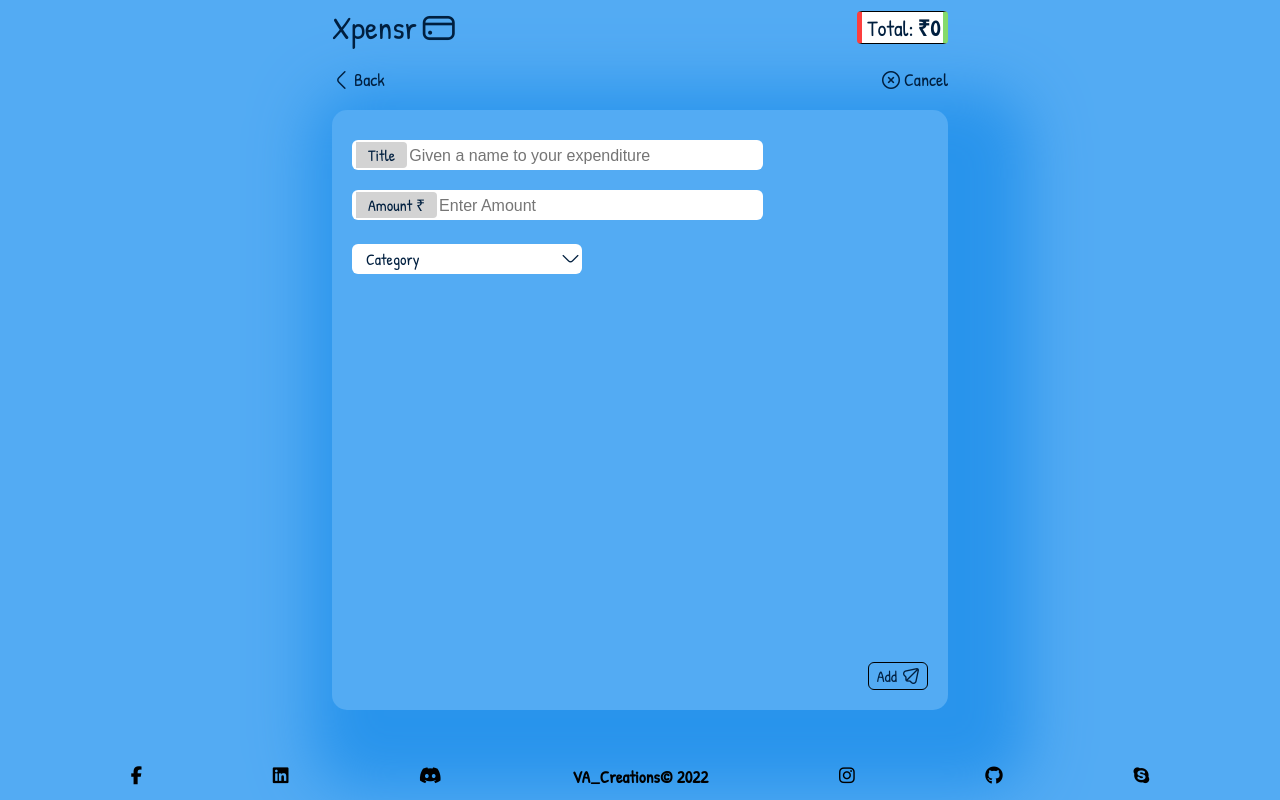
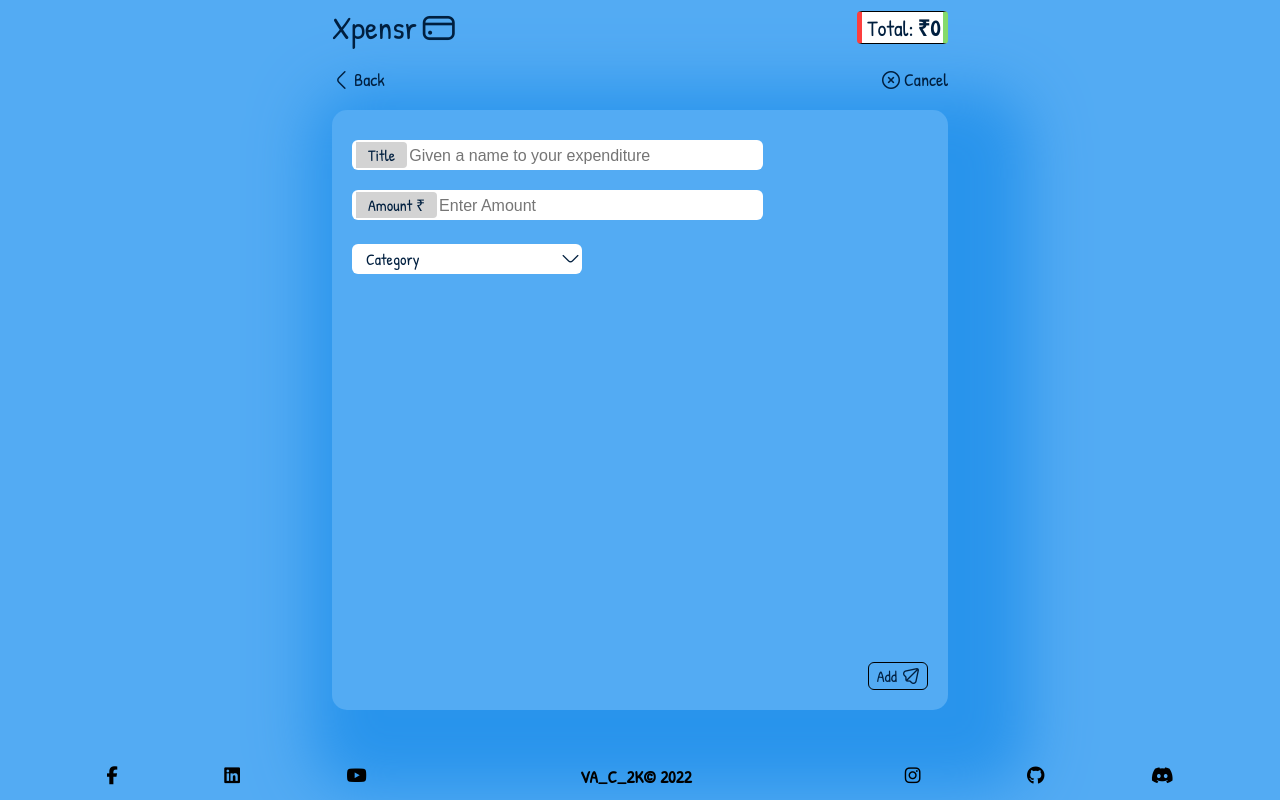
Before and after one commit to VA-C-2K/Xpenser, a React (Create React App) app: page /add-expense in a window 1280 px wide. Built offline with nearby package versions, Linux system fonts and the light colour scheme.

Commit message:
modified footer

```diff
--- a/src/components/footer/index.js
+++ b/src/components/footer/index.js
@@ -22,6 +22,36 @@
         <i className='fab fa-linkedin' id="linkdin" />
       </a>
       <a
+        className='social-icon-link youtube'
+        href='https://www.youtube.com/channel/UCB_ZNGblkA5Nx-3UEjPPkfA'
+        target='_blank'
+        aria-label='YouTube'
+        rel="noopener noreferrer"
+      >
+        <i className='fab fa-youtube' id="linkdin" />
+      </a>
+      <div></div>
+      <span>VA_C_2K© 2022</span>
+      <div></div>
+      <a
+        className='social-icon-link instagram'
+        href='https://www.instagram.com/vac_2k'
+        target='_blank'
+        rel="noopener noreferrer"
+        aria-label='Instagram'
+      >
+        <i className='fab fa-instagram' id="insta" />
+      </a>
+      <a
+        className='social-icon-link github'
+        href='https://github.com/VA-C-2K'
+        target='_blank'
+        rel="noopener noreferrer"
+        aria-label='GitHub'
+      >
+        <i className='fab fa-github' id="github" />
+      </a>
+      <a
         className='social-icon-link discord'
         href='https://discordapp.com/channels/944493604905320478/944493604905320481'
         target='_blank'
@@ -30,34 +60,6 @@
       >
         <i className='fab fa-discord' id="discord" />
       </a>
-      <span>VA_Creations© 2022</span>
-      <a
-        className='social-icon-link instagram'
-        href='https://www.instagram.com/vi_king_creations'
-        target='_blank'
-        rel="noopener noreferrer"
-        aria-label='Instagram'
-      >
-        <i className='fab fa-instagram' id="insta" />
-      </a>
-      <a
-        className='social-icon-link github'
-        href='https://github.com/Viraj-creation312'
-        target='_blank'
-        rel="noopener noreferrer"
-        aria-label='GitHub'
-      >
-        <i className='fab fa-github' id="github" />
-      </a>
-      <a
-        className='social-icon-link skype'
-        href='https://join.skype.com/invite/xV19GeMvuxSa'
-        target='_blank'
-        aria-label='Skype'
-        rel="noopener noreferrer"
-      >
-        <i className='fab fa-skype' id="skype" />
-      </a>
     </footer>
 
   )
```
